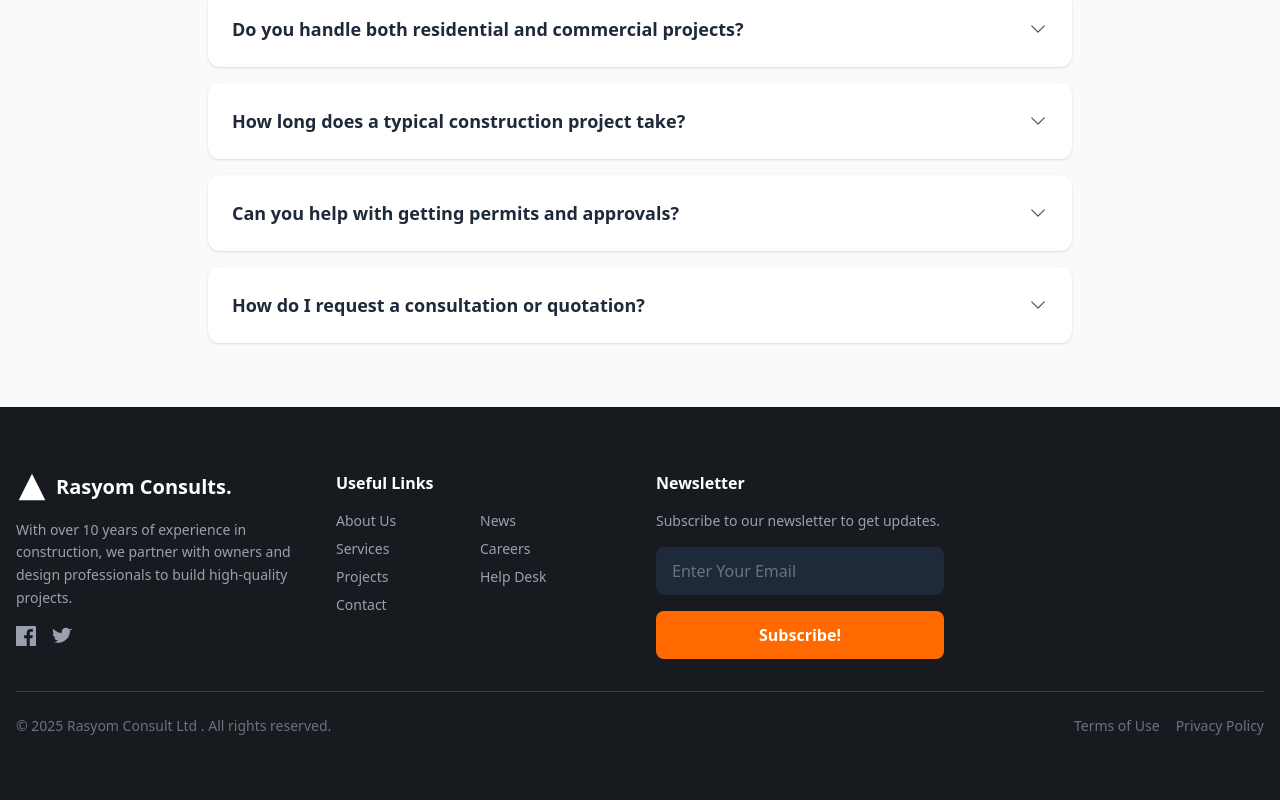
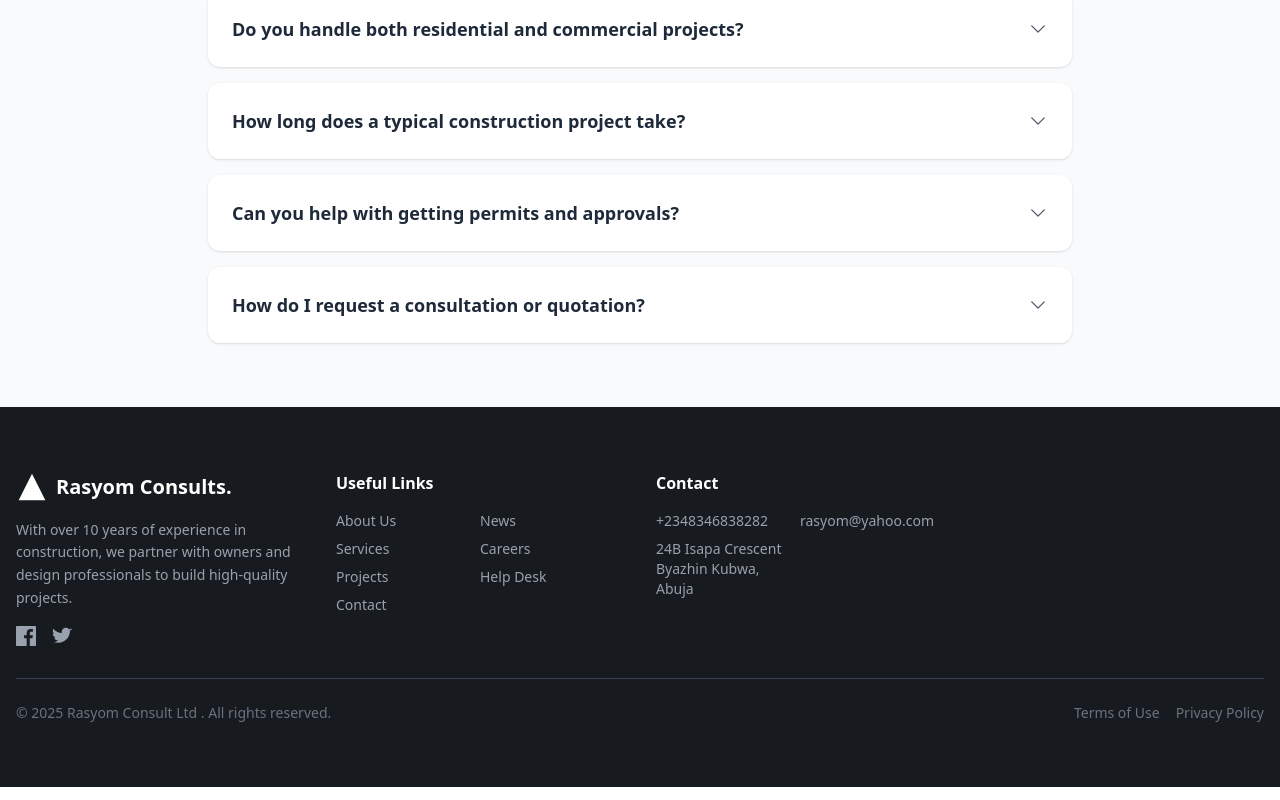
Before and after one commit to oladhimeji1/rasyom-website, a Next.js app: page /about in a window 1280 px wide. Shown: the part 3389-4189 px from the top of the page. Built offline with nearby package versions, Linux system fonts and the light colour scheme.

Commit message:
Fix UI Tweak on affected pages

```diff
--- a/src/app/blog/page.tsx
+++ b/src/app/blog/page.tsx
@@ -55,7 +55,7 @@ export default function BlogPage() {
       <section className="relative px-8 mt-15 w-full bg-[url('/assets/gallery/title-bg1.jpg')] text-white">
         <div className="max-w-7xl mx-auto px-4 sm:px-6 lg:px-8 py-24">
           <div className="text-center">
-            <h1 className="text-4xl md:text-6xl font-bold mb-6">News</h1>
+            <h1 className="text-4xl md:text-6xl font-bold mb-6">Blogs</h1>
             <p className="text-xl mb-8 text-orange-100">
               Stay updated with our latest blogs and news
             </p>
--- a/src/app/contact/page.tsx
+++ b/src/app/contact/page.tsx
@@ -106,11 +106,11 @@ export default function ContactPage() {
                 <div>
                   <h3 className="text-lg font-semibold mb-2">Address</h3>
                   <p className="text-gray-600">
-                    78/A, Green Lane
+                    No. 27B Isapa Crescent
                     <br />
-                    New York, NY 10001
+                    Byazhin Kubwa
                     <br />
-                    United States
+                    Abuja, Nigeria
                   </p>
                 </div>
 
@@ -150,15 +150,7 @@ export default function ContactPage() {
                 </div>
               </div>
 
-              <div className="mt-8">
-                <Image
-                  src="/assets/gallery/video-bg.png"
-                  alt="Contact"
-                  width={600}
-                  height={400}
-                  className="w-full max-w-[600px] h-auto rounded-lg shadow-lg"
-                />
-              </div>
+
             </div>
           </div>
         </div>
--- a/src/app/page.tsx
+++ b/src/app/page.tsx
@@ -15,7 +15,7 @@ export default function HomePage() {
       <div className="min-h-screen mt-15 overflow-x-hidden hero-section">
         {/* Hero Section */}
         <section className="relative text-white">
-          <div className="relative w-full text-white">
+          <div className="relative h- w-full text-white">
             <HeroSlider />
           </div>
         </section>
--- a/src/components/Footer.tsx
+++ b/src/components/Footer.tsx
@@ -105,26 +105,27 @@ const Footer = () => {
             </div>
           </div>
 
-          {/* Newsletter */}
-          <div>
-            <h4 className="text-white font-semibold mb-4">Newsletter</h4>
-            <p className="text-sm mb-4">
-              Subscribe to our newsletter to get updates.
-            </p>
-            <form>
-              <input
-                type="email"
-                placeholder="Enter Your Email"
-                className="w-full px-4 py-3 rounded-lg bg-gray-800 text-gray-200 placeholder-gray-500 mb-4 focus:outline-none focus:ring-2 focus:ring-orange-500"
-              />
-              <button
-                type="submit"
-                className="w-full bg-orange-500 text-white font-bold py-3 px-4 rounded-lg hover:bg-orange-600 transition-colors"
+           {/* Contact Links */}
+          <div className="mb-8 md:mb-0">
+            <h4 className="text-white font-semibold mb-4">Contact</h4>
+            <div className="grid grid-cols-2 gap-y-2 text-sm">
+              <Link
+                href="tel:"
+                className="hover:text-white transition-colors"
               >
-                Subscribe!
-              </button>
-            </form>
+                +2348346838282
+              </Link>
+              <Link target="_blank" href="mailto:rasyom@yahoo.com" className="hover:text-white transition-colors">
+                rasyom@yahoo.com
+              </Link>
+
+              <p>24B Isapa Crescent Byazhin Kubwa, Abuja</p>
+
+            </div>
           </div>
+
+
+
         </div>
 
         {/* Footer Bottom Bar */}
--- a/src/components/Header.tsx
+++ b/src/components/Header.tsx
@@ -53,7 +53,7 @@ export default function Header() {
               className="text-gray-700 hover:text-primary-600"
             >
               <svg
-                className="h-6 w-6"
+                className="h-6 w-6 text-white"
                 fill="none"
                 viewBox="0 0 24 24"
                 stroke="currentColor"
@@ -77,7 +77,7 @@ export default function Header() {
                 <Link
                   key={item.name}
                   href={item.href}
-                  className="block px-3 py-2 text-base font-medium text-gray-700 hover:text-primary-600"
+                  className="block text-white px-3 py-2 text-base font-medium text-gray-700 hover:text-primary-600"
                   onClick={() => setIsMenuOpen(false)}
                 >
                   {item.name}
--- a/src/components/HeroSlider.tsx
+++ b/src/components/HeroSlider.tsx
@@ -60,7 +60,7 @@ export default function HeroSlider() {
         {heroSlides.map((slide) => (
           <div
             key={slide.id}
-            className="relative h-96 md:h-[600px] overflow-hidden"
+            className="relative h-screen overflow-hidden"
           >
             {/* Background image with next/image */}
             <Image
--- a/src/components/HomeCta.tsx
+++ b/src/components/HomeCta.tsx
@@ -27,9 +27,9 @@ const HomeCTA = () => {
         <div className="container mx-auto px-4 mt-[-4rem] relative z-20">
           <div className="grid grid-cols-1 md:grid-cols-3 gap-6">
             {/* Construction Management Card */}
-            <div className="relative rounded-md overflow-hidden shadow-2xl transition-shadow hover:shadow-lg group">
+            <div className="relative rounded-md overflow-hidden shadow-2xl transition-shadow hover:shadow-lg">
               <div className="bg-gray-800 text-white p-6">
-                <PencilSquareIcon className="w-12 h-12 mb-4 text-orange-500 transition-transform duration-300 group-hover:scale-110" />
+                <PencilSquareIcon className="w-12 h-12 mb-4 text-orange-500 transition-transform duration-300" />
                 <h4 className="text-lg font-semibold mb-2">
                   Construction Management
                 </h4>
--- a/src/components/OurCompany.tsx
+++ b/src/components/OurCompany.tsx
@@ -32,8 +32,8 @@ const OurCompanySection = () => {
         </div>
         <div className="grid grid-cols-1 md:grid-cols-3 gap-6">
           <div className="relative rounded-md overflow-hidden shadow-md transition-shadow hover:shadow-lg group">
-            <div className="bg-blue-900 text-white p-6">
-              <PencilSquareIcon className="w-12 h-12 mb-4" />
+            <div className=" p-6">
+              <PencilSquareIcon className="w-12 text-blue-500 h-12 mb-4" />
               <h4 className="text-lg font-semibold mb-2">
                 Construction Management
               </h4>
@@ -44,7 +44,7 @@ const OurCompanySection = () => {
             </div>
             <div className="absolute inset-0 bg-black opacity-0 group-hover:opacity-10 transition-opacity duration-300"></div>
           </div>
-          <div className="bg-white rounded-md border border-gray-200 shadow-sm">
+          <div className="bg-white rounded-md border border-gray-200 shadow-sm transition-shadow hover:shadow-lg group">
             <div className="p-6">
               <UserIcon className="text-orange-500 w-12 h-12 mb-4" />
               <h4 className="text-lg font-semibold text-gray-700 mb-2">
@@ -56,7 +56,7 @@ const OurCompanySection = () => {
               </p>
             </div>
           </div>
-          <div className="bg-white rounded-md border border-gray-200 shadow-sm">
+          <div className="bg-white rounded-md border border-gray-200  shadow-sm">
             <div className="p-6">
               <BuildingOffice2Icon className="text-green-500 w-12 h-12 mb-4" />
               <h4 className="text-lg font-semibold text-gray-700 mb-2">
--- a/src/components/ServiceContact.tsx
+++ b/src/components/ServiceContact.tsx
@@ -4,7 +4,7 @@ import { MapPinIcon, PhoneIcon, EnvelopeIcon } from "@heroicons/react/24/solid";
 
 export default function ServiceContact() {
   return (
-    <section className="bg-white py-20 px-4">
+    <section className="bg-white py-20 px-16">
       <div className="max-w-7xl mx-auto grid grid-cols-1 lg:grid-cols-2 gap-12">
         {/* Contact Info */}
         <div>
--- a/src/components/ServiceMaintenance.tsx
+++ b/src/components/ServiceMaintenance.tsx
@@ -39,8 +39,8 @@ const featuresRight = [
 
 export default function ServiceMaintenance() {
   return (
-    <section className="bg-gray-50 py-20 px-15">
-      <div className="max-w-7xl mx-auto grid grid-cols-1 xl:grid-cols-3 gap-12 items-center">
+    <section className="bg-gray-50 py-20">
+      <div className="max-w-8xl w-[90%] mx-auto grid grid-cols-1 xl:grid-cols-3 gap-12 items-center">
         {/* Left side */}
         <div>
           <p className="text-sm font-semibold uppercase text-red-500 mb-2">
```
